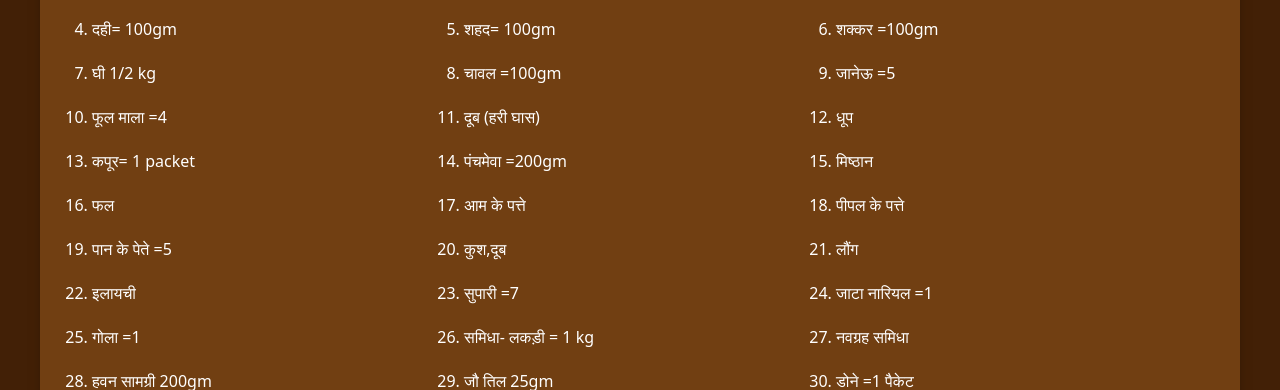
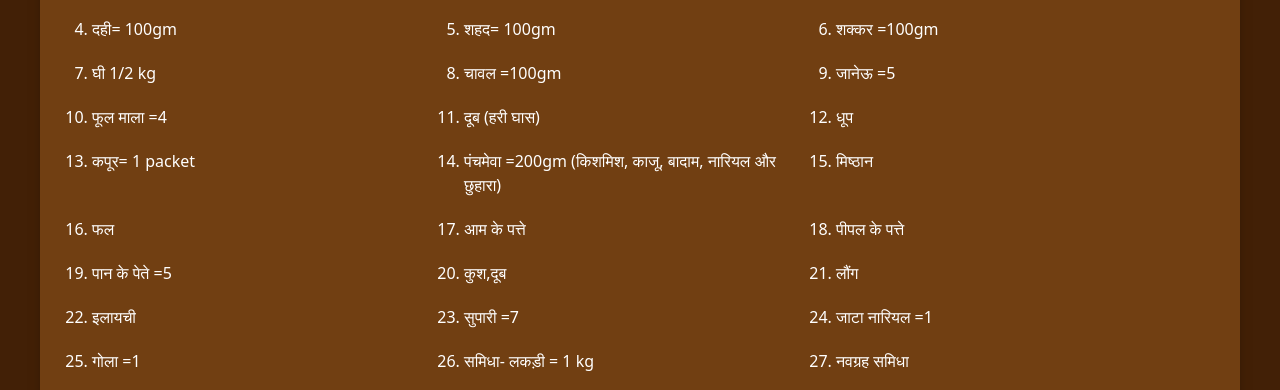
Before and after one commit to Kushal-Raj-Bhatt/onlinePanditji, a website: page src/naamkaran.html in a window 1280 px wide. Shown: the part 409-799 px from the top of the page. Drawn offline with nearby package versions, Linux system fonts and the light colour scheme.

Commit message:
UI changes

```diff
--- a/src/naamkaran.html
+++ b/src/naamkaran.html
@@ -80,7 +80,7 @@
                     <li>दूब (हरी घास)</li>
                     <li>धूप </li>
                     <li>कपूर= 1 packet</li>
-                    <li>पंचमेवा =200gm </li>
+                    <li>पंचमेवा =200gm (किशमिश, काजू, बादाम, नारियल और छुहारा) </li>
                     <li>मिष्ठान </li>
                     <li> फल</li>
                     <li>आम के पत्ते</li>
```
